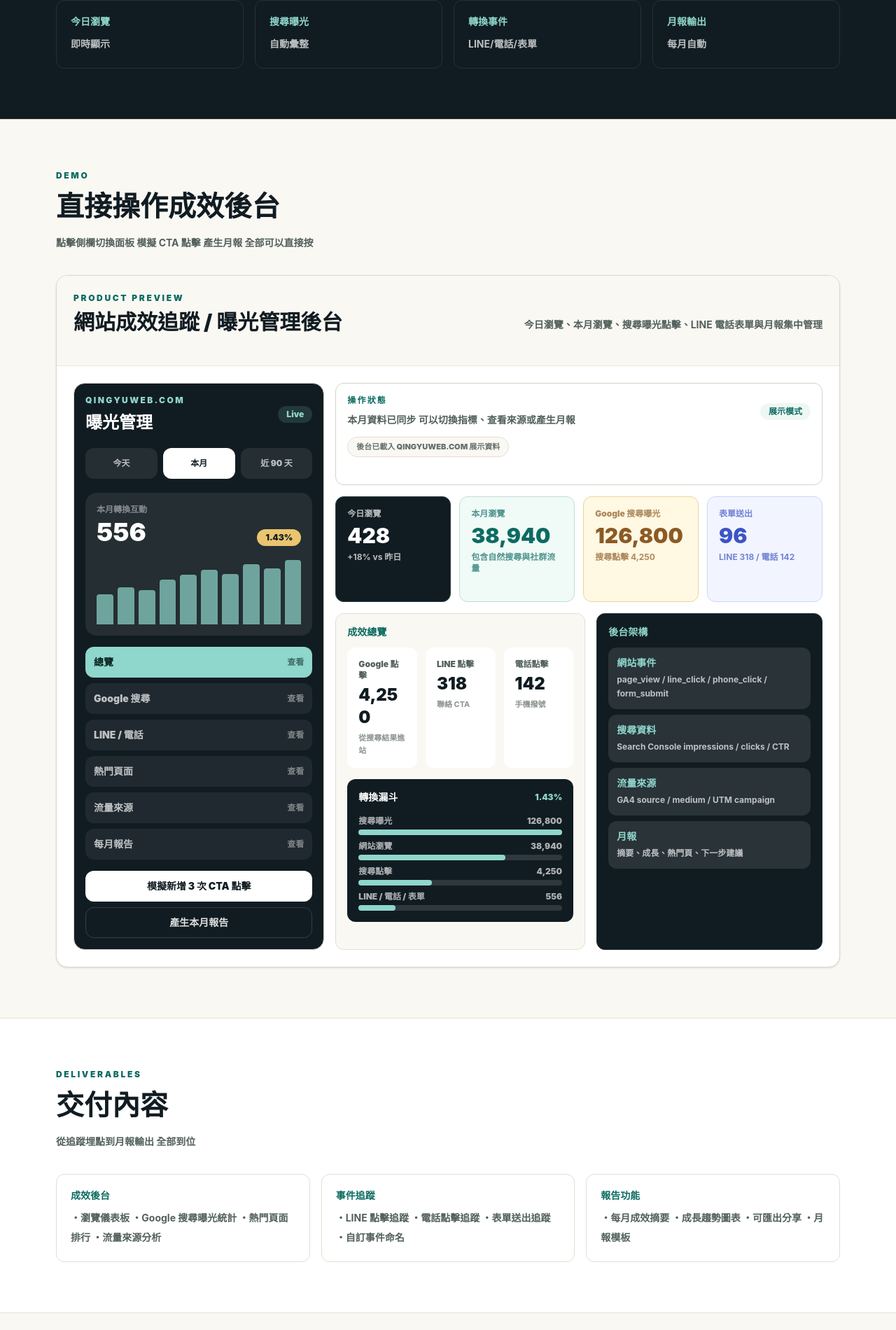
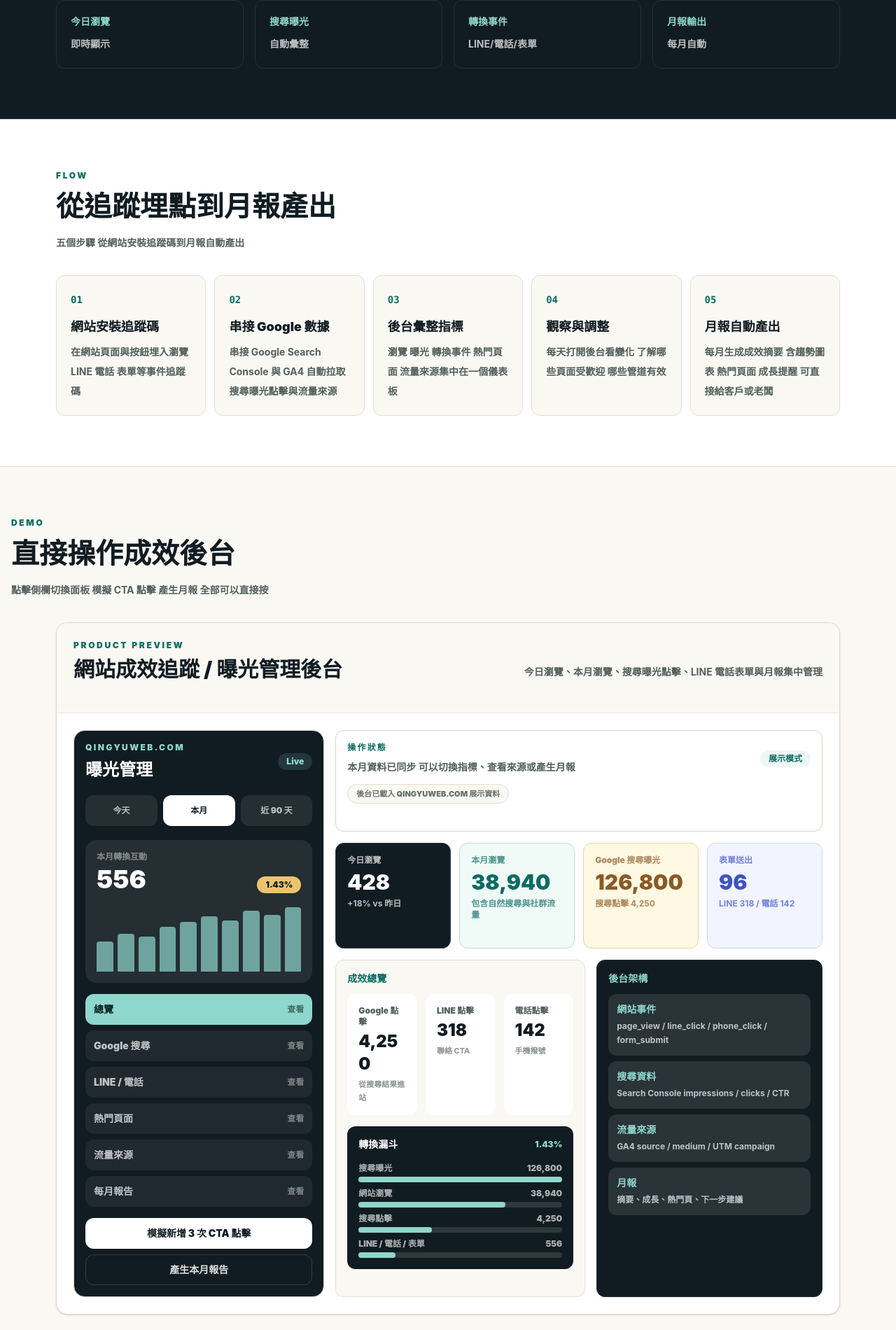
Before and after one commit to QingyuJin/qingyu-web-studio, a React (Vite) app: page /works/analytics-dashboard in a window 1280 px wide. Shown: the part 1539-3439 px from the top of the page at 70% size. Built offline with nearby package versions, Linux system fonts and the light colour scheme.

Commit message:
add flow section full-width demo layout and fix punctuation on analytics page

```diff
--- a/src/site/WorkDetailPageAnalytics.jsx
+++ b/src/site/WorkDetailPageAnalytics.jsx
@@ -37,6 +37,17 @@ const data = {
       { label: "搜尋曝光", value: "自動彙整" },
       { label: "轉換事件", value: "LINE/電話/表單" },
       { label: "月報輸出", value: "每月自動" },
+    ],
+  },
+  flow: {
+    title: "從追蹤埋點到月報產出",
+    desc: "五個步驟 從網站安裝追蹤碼到月報自動產出",
+    steps: [
+      { title: "網站安裝追蹤碼", text: "在網站頁面與按鈕埋入瀏覽 LINE 電話 表單等事件追蹤碼" },
+      { title: "串接 Google 數據", text: "串接 Google Search Console 與 GA4 自動拉取搜尋曝光點擊與流量來源" },
+      { title: "後台彙整指標", text: "瀏覽 曝光 轉換事件 熱門頁面 流量來源集中在一個儀表板" },
+      { title: "觀察與調整", text: "每天打開後台看變化 了解哪些頁面受歡迎 哪些管道有效" },
+      { title: "月報自動產出", text: "每月生成成效摘要 含趨勢圖表 熱門頁面 成長提醒 可直接給客戶或老闆" },
     ],
   },
   deliverables: {
@@ -136,11 +147,36 @@ function WorkDetailPageAnalytics() {
         </div>
       </section>
 
+      {/* 流程 */}
+      <section className={`${sectionStyle} bg-white`}>
+        <div className={innerStyle}>
+          <SectionTitle eyebrow="Flow" title={data.flow.title} text={data.flow.desc} />
+          <div className="grid gap-3 md:grid-cols-5">
+            {data.flow.steps.map((step, i) => (
+              <div key={step.title} className="rounded-xl border border-[#e3ded3] bg-[#faf8f3] p-5">
+                <span className="font-mono text-sm font-black text-[#0d6b62]">{String(i + 1).padStart(2, "0")}</span>
+                <h3 className="mt-3 text-lg font-black text-[#111c22]">{step.title}</h3>
+                <p className="mt-2 text-sm font-bold leading-7 text-[#52605c]">{step.text}</p>
+              </div>
+            ))}
+          </div>
+        </div>
+      </section>
+
       {/* 完整操作展示 */}
       <section className={`${sectionStyle} bg-[#faf8f3]`}>
-        <div className={innerStyle}>
-          <SectionTitle eyebrow="Demo" title="直接操作成效後台" text="點擊側欄切換面板 模擬 CTA 點擊 產生月報 全部可以直接按" />
-          <AnalyticsDashboardDemo />
+        <div className="mx-auto max-w-full px-0 py-14 md:py-18">
+          <div className="px-4">
+            <SectionTitle eyebrow="Demo" title="直接操作成效後台" text="點擊側欄切換面板 模擬 CTA 點擊 產生月報 全部可以直接按" />
+          </div>
+          <div className="max-w-6xl mx-auto px-4">
+            <AnalyticsDashboardDemo />
+          </div>
+          <div className="mt-6 text-center">
+            <a href="#demo-report" className="inline-flex min-h-12 items-center rounded-xl bg-[#111c22] px-6 text-sm font-black text-white transition hover:bg-[#0d6b62]">
+              跳到月報功能 ↗
+            </a>
+          </div>
         </div>
       </section>
 
@@ -186,7 +222,7 @@ function WorkDetailPageAnalytics() {
       <section className="bg-[#111c22] text-white">
         <div className="mx-auto flex max-w-6xl flex-col items-center gap-4 px-4 py-14 text-center md:py-18">
           <h2 className="font-['Noto_Serif_TC',serif] text-2xl font-black md:text-3xl">想看自己的網站數據？</h2>
-          <p className="max-w-xl text-sm font-bold leading-7 text-white/72">{data.price}，工期約 {data.duration}。先聊聊你想追蹤哪些數據，我給你適合的做法與報價。</p>
+          <p className="max-w-xl text-sm font-bold leading-7 text-white/72">{data.price} 工期約 {data.duration} 先聊聊你想追蹤哪些數據 我給你適合的做法與報價</p>
           <div className="flex flex-wrap justify-center gap-3">
             <Link to="/contact?case=網站成效追蹤%20%2F%20曝光管理後台" className="inline-flex min-h-12 items-center rounded-xl bg-white px-6 text-sm font-black text-[#111c22] transition hover:bg-[#f5f1e9]">
               問這個報價
```
